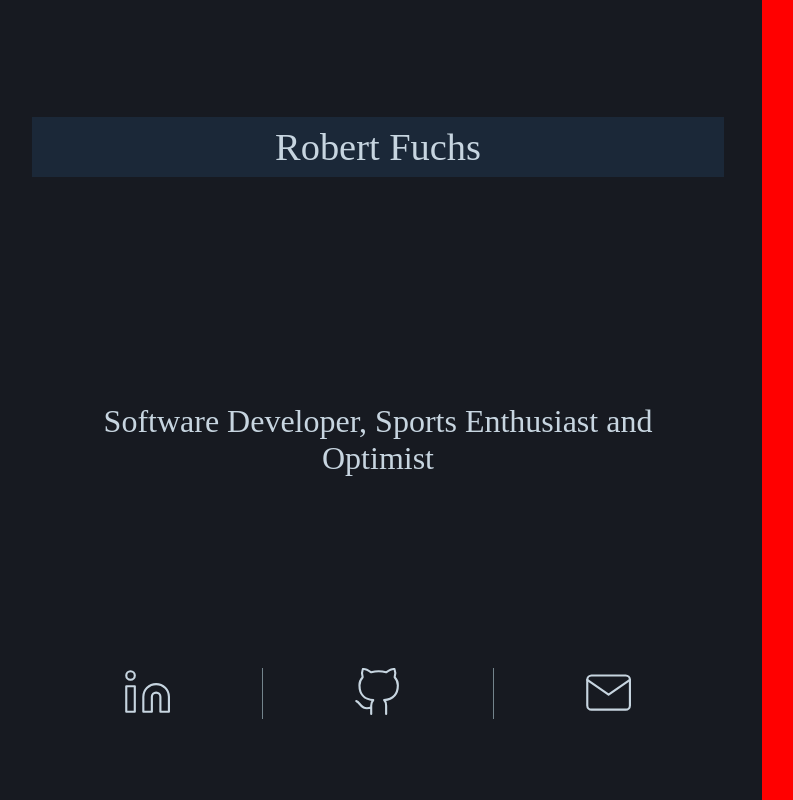
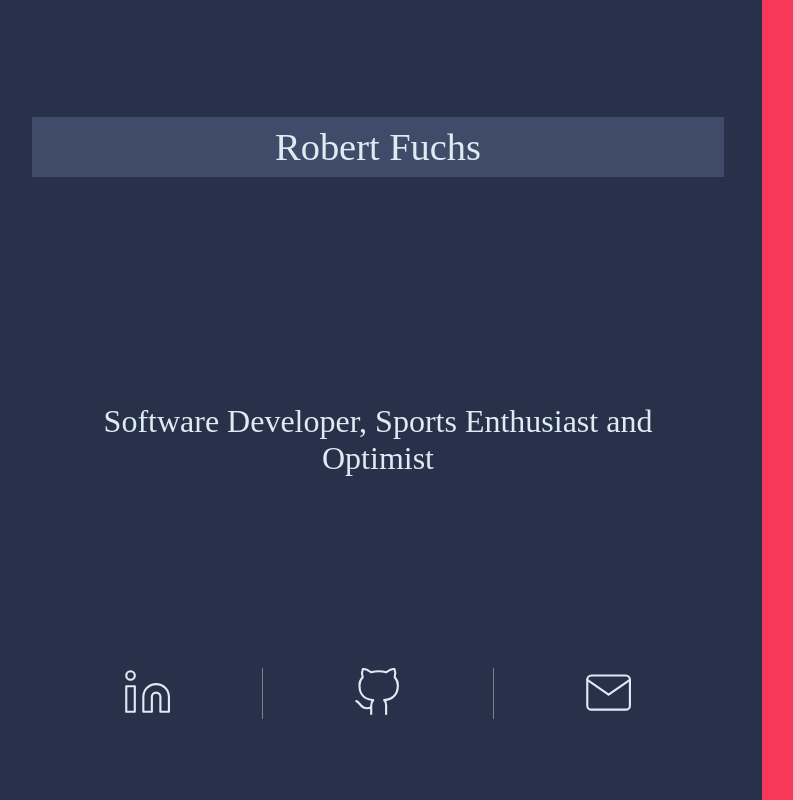
Before and after one commit to Treborium/robert-fuchs-codes, a Next.js app: page / in a window 1280 px wide. Shown: the whole page, without its empty margins (6-799 px from the left). Built offline with nearby package versions, Linux system fonts and the light colour scheme; a web font is replaced by a local one.

Commit message:
Update colors and style

```diff
--- a/components/Desktop.tsx
+++ b/components/Desktop.tsx
@@ -1,7 +1,7 @@
 import React from 'react';
 import Image from 'next/image';
 import { Linkedin, GitHub, Mail } from 'react-feather';
-import { backgroundColor, secondaryBackgroundColor, fontColor, iconSize } from "./Theme";
+import { backgroundColor, secondaryBackgroundColor, fontColor, iconSize, accentColor } from "./Theme";
 import IconButton from './IconButton';
 import Divider from './Divider';
 
@@ -29,7 +29,7 @@ export default function DesktopApp(): JSX.Element {
 
       <div style={{ width: '40vw', overflow: 'hidden', flexDirection: 'row-reverse' }}>
         {/* <Image src='/robert-and-tinka-large.jpg' alt='Robert Fuchs with his dog' height='1080' width='810px' /> */}
-        <div style={{background: 'red', height: '100vh'}}/>
+        <div style={{background: accentColor, height: '100vh'}}/>
       </div>
     </div>
   );
--- a/components/Theme.ts
+++ b/components/Theme.ts
@@ -1,5 +1,7 @@
-export const fontColor = '#c7d5e0';
-export const backgroundColor = '#171a21';
-export const secondaryBackgroundColor = '#1b2838';
-export const buttonVariant = 'unstyled';
+// Color Palette: https://colorhunt.co/palette/114174
+
+export const fontColor = '#dbedf3';
+export const backgroundColor = '#283149';
+export const secondaryBackgroundColor = '#404b69';
+export const accentColor = '#f73859';
 export const iconSize = '4vw';
```
Also changed, not shown: public/logo512.webp, 1 other file (tests, documents, lock files or other folders).
